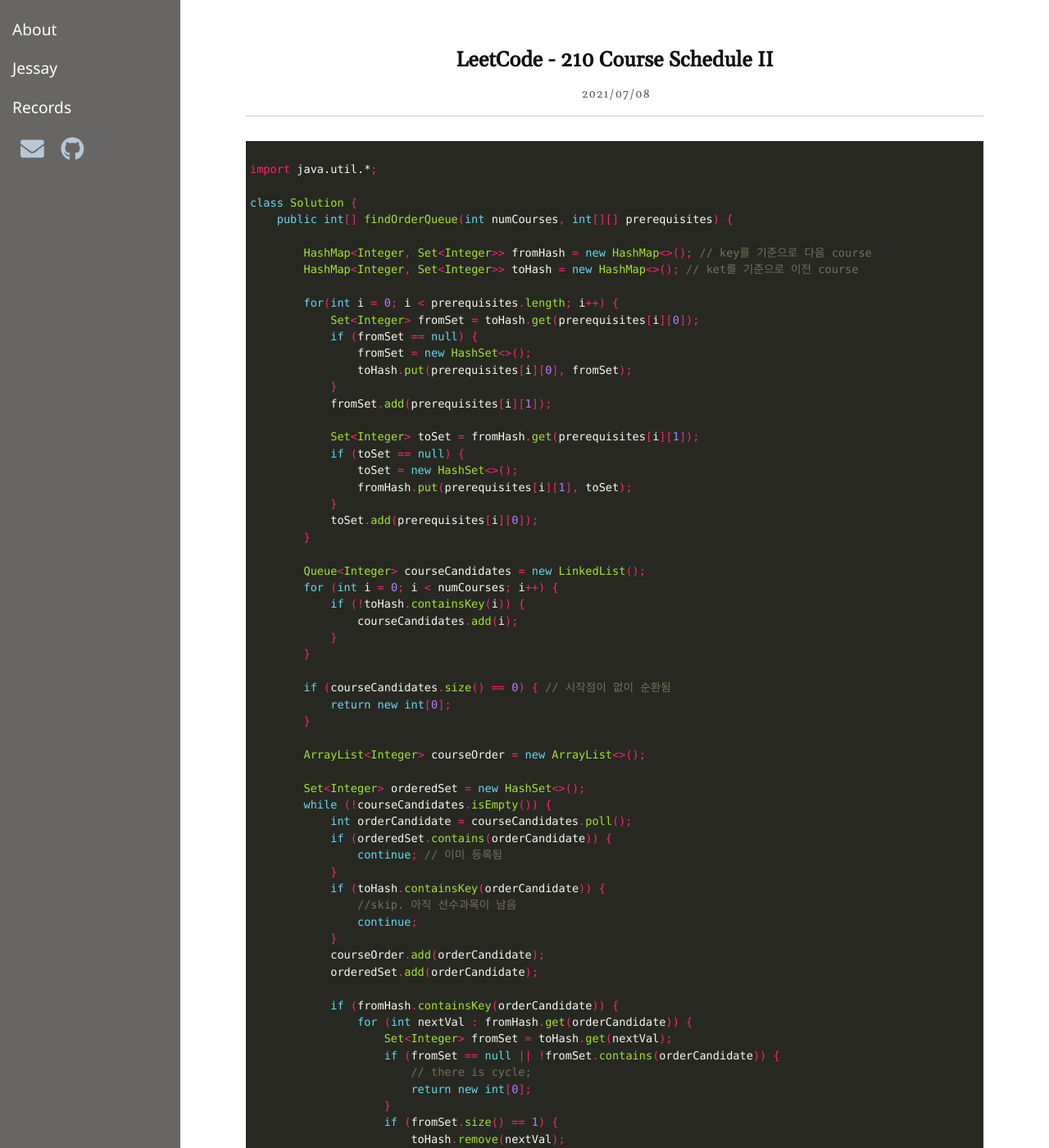
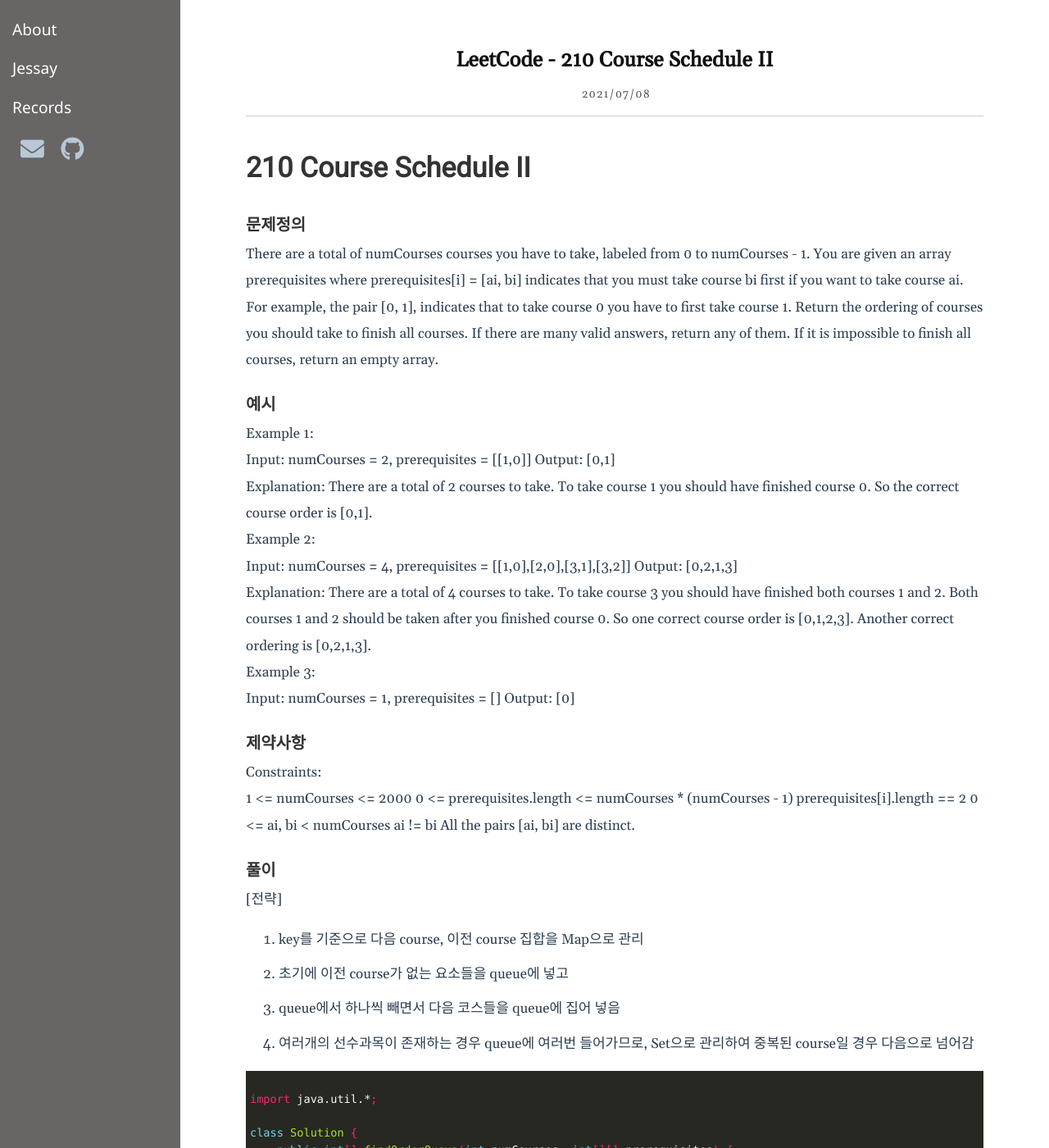
Before and after one commit to jerry92k/jerry92k.github.io, a Jekyll site: the page built from _posts/leetcode/2021-07-08-[medium] 210 Course Schedule II.md, in a window 1280 px wide and 1400 px high. Shown: the whole window at 82% size. Built offline with Jekyll 4.4.1, drawn with Linux system fonts in a browser that asks for light colours; nearby versions of some CDN libraries; comment, search, counter and statistics services are not loaded.

Commit message:
medium 210

````diff
--- a/_posts/leetcode/2021-07-08-[medium] 210 Course Schedule II.md
+++ b/_posts/leetcode/2021-07-08-[medium] 210 Course Schedule II.md
@@ -4,6 +4,52 @@
 date: 2021-07-08 00:00:00
 categories: leetcode
 ---
+# 210 Course Schedule II
+
+### 문제정의
+There are a total of numCourses courses you have to take, labeled from 0 to numCourses - 1. You are given an array prerequisites where prerequisites[i] = [ai, bi] indicates that you must take course bi first if you want to take course ai.
+
+For example, the pair [0, 1], indicates that to take course 0 you have to first take course 1.
+Return the ordering of courses you should take to finish all courses. If there are many valid answers, return any of them. If it is impossible to finish all courses, return an empty array.
+
+
+### 예시
+Example 1:
+
+Input: numCourses = 2, prerequisites = [[1,0]]
+Output: [0,1]
+
+Explanation: There are a total of 2 courses to take. To take course 1 you should have finished course 0. So the correct course order is [0,1].
+
+Example 2:
+
+Input: numCourses = 4, prerequisites = [[1,0],[2,0],[3,1],[3,2]]
+Output: [0,2,1,3]
+
+Explanation: There are a total of 4 courses to take. To take course 3 you should have finished both courses 1 and 2. Both courses 1 and 2 should be taken after you finished course 0.
+So one correct course order is [0,1,2,3]. Another correct ordering is [0,2,1,3].
+
+Example 3:
+
+Input: numCourses = 1, prerequisites = []
+Output: [0]
+
+### 제약사항
+Constraints:
+
+1 <= numCourses <= 2000
+0 <= prerequisites.length <= numCourses * (numCourses - 1)
+prerequisites[i].length == 2
+0 <= ai, bi < numCourses
+ai != bi
+All the pairs [ai, bi] are distinct.
+
+### 풀이
+[전략]
+1. key를 기준으로 다음 course, 이전 course 집합을 Map으로 관리
+2. 초기에 이전 course가 없는 요소들을 queue에 넣고
+3. queue에서 하나씩 빼면서 다음 코스들을 queue에 집어 넣음
+4. 여러개의 선수과목이 존재하는 경우 queue에 여러번 들어가므로, Set으로 관리하여 중복된 course일 경우 다음으로 넘어감
 
 ```java
 
````
Also changed, not shown: _posts/leetcode/2021-07-08-[medium] 1277 Count Square Submatrices With All Ones.md (deleted, +0 -46 lines), 2 other files.
